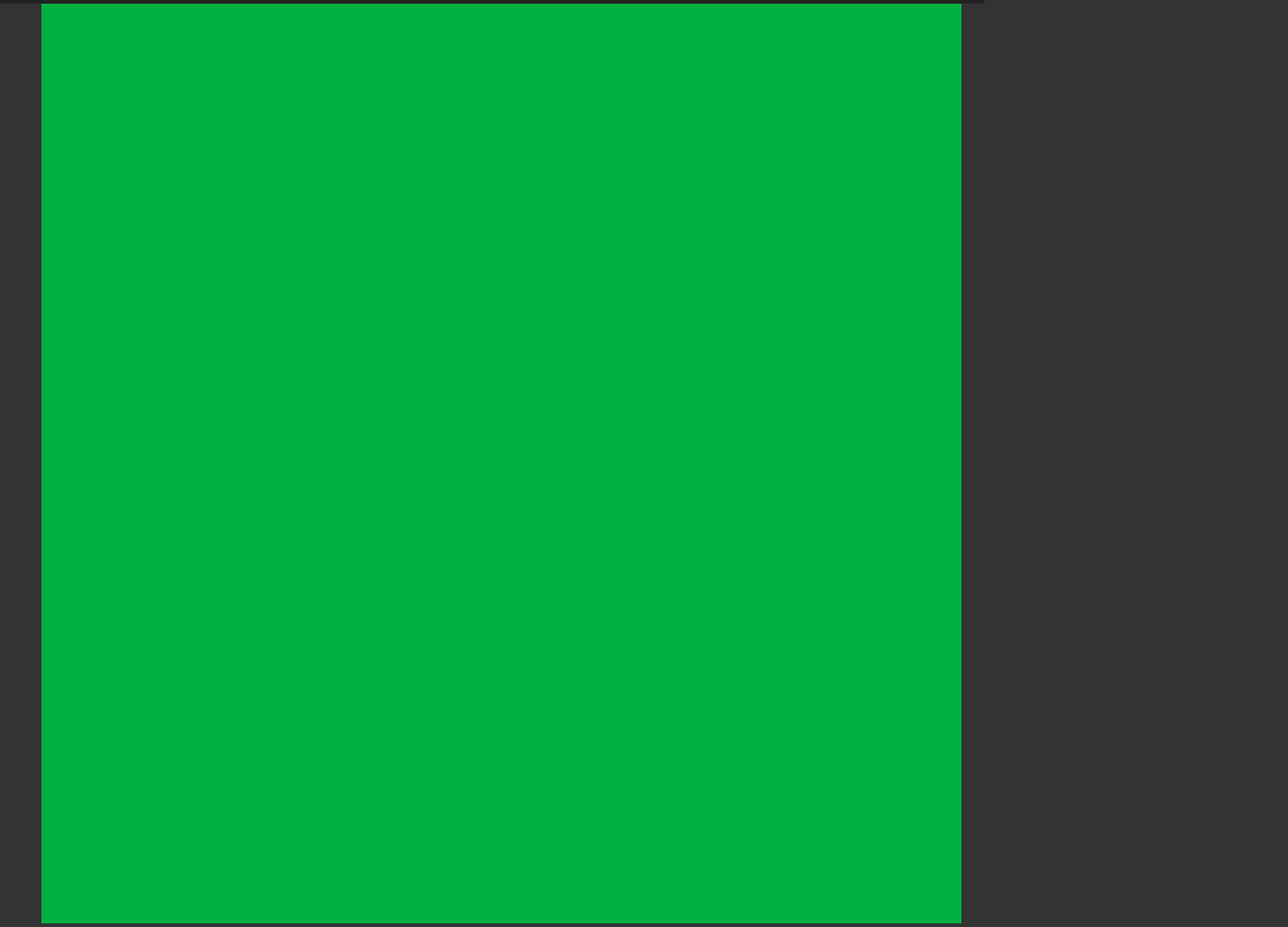
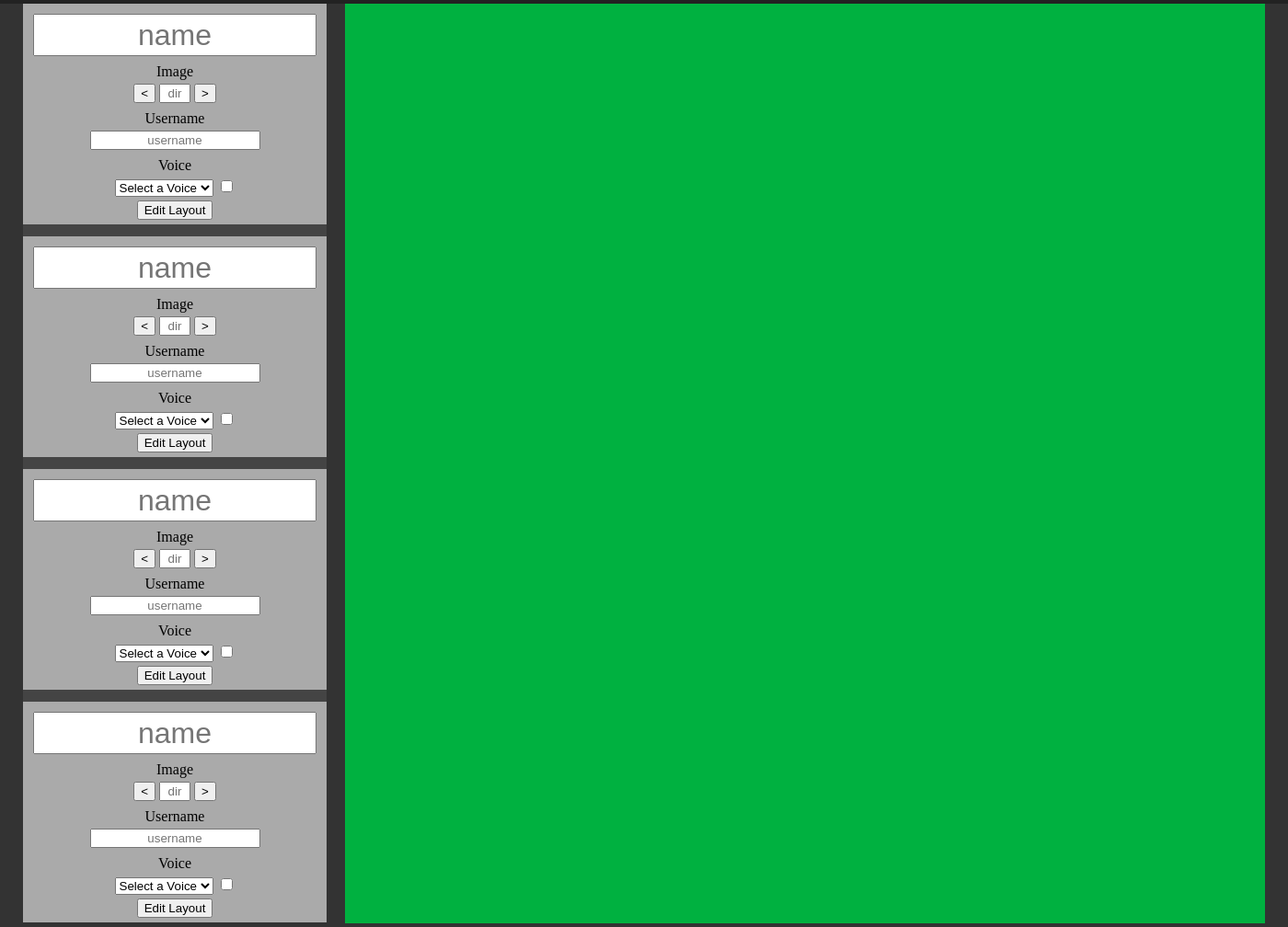
Before and after one commit to Flipped-Bit/Chat-Interrogator, an Electron app: page v2/index.html in a window 960 px wide. Shown: the part 36-1044 px from the top of the page at 92% size, 1400 px wide, since content can reach past the window. Drawn offline with Linux system fonts and the light colour scheme.

Commit message:
Added Control menus

```diff
--- a/v2/index.html
+++ b/v2/index.html
@@ -16,6 +16,138 @@
     </div>
     <div id="main-grid">
       <div id="sidebar">
+        <div class="card" id="config-1">
+          <div class="card-body">
+            <div>
+              <input class="card-header" placeholder="name">
+            </div>
+            <div>
+              <span>Image</span>
+            </div>
+            <div>
+              <button class="prev">&lt;</button>
+              <input class="direction-selector narrow" readonly placeholder="dir">
+              <button class="next">&gt;</button>
+            </div>
+            <div>
+              <span>Username</span>
+            </div>
+            <div>
+              <input class="username-selector" placeholder="username" >
+            </div>
+            <div>
+              <span>Voice</span>
+            </div>
+            <div>
+              <select placeholder="username">
+                <option>Select a Voice</option>
+              </select>
+              <input type="checkbox">
+            </div>
+            <div>
+              <button class="edit">Edit Layout</button>
+            </div>
+          </div>
+        </div>
+        <div class="card" id="config-2">
+          <div class="card-body">
+            <div>
+              <input class="card-header" placeholder="name">
+            </div>
+            <div>
+              <span>Image</span>
+            </div>
+            <div>
+              <button class="prev">&lt;</button>
+              <input class="direction-selector narrow" readonly placeholder="dir">
+              <button class="next">&gt;</button>
+            </div>
+            <div>
+              <span>Username</span>
+            </div>
+            <div>
+              <input class="username-selector" placeholder="username" >
+            </div>
+            <div>
+              <span>Voice</span>
+            </div>
+            <div>
+              <select placeholder="username">
+                <option>Select a Voice</option>
+              </select>
+              <input type="checkbox">
+            </div>
+            <div>
+              <button class="edit">Edit Layout</button>
+            </div>
+          </div>
+        </div>
+        <div class="card" id="config-3">
+          <div class="card-body">
+            <div>
+              <input class="card-header" placeholder="name">
+            </div>
+            <div>
+              <span>Image</span>
+            </div>
+            <div>
+              <button class="prev">&lt;</button>
+              <input class="direction-selector narrow" readonly placeholder="dir">
+              <button class="next">&gt;</button>
+            </div>
+            <div>
+              <span>Username</span>
+            </div>
+            <div>
+              <input class="username-selector" placeholder="username" >
+            </div>
+            <div>
+              <span>Voice</span>
+            </div>
+            <div>
+              <select placeholder="username">
+                <option>Select a Voice</option>
+              </select>
+              <input type="checkbox">
+            </div>
+            <div>
+              <button class="edit">Edit Layout</button>
+            </div>
+          </div>
+        </div>
+        <div class="card" id="config-4">
+          <div class="card-body">
+            <div>
+              <input class="card-header" placeholder="name">
+            </div>
+            <div>
+              <span>Image</span>
+            </div>
+            <div>
+              <button class="prev">&lt;</button>
+              <input class="direction-selector narrow" readonly placeholder="dir">
+              <button class="next">&gt;</button>
+            </div>
+            <div>
+              <span>Username</span>
+            </div>
+            <div>
+              <input class="username-selector" placeholder="username" >
+            </div>
+            <div>
+              <span>Voice</span>
+            </div>
+            <div>
+              <select placeholder="username">
+                <option>Select a Voice</option>
+              </select>
+              <input type="checkbox">
+            </div>
+            <div>
+              <button class="edit">Edit Layout</button>
+            </div>
+          </div>
+        </div>
       </div>
       <div id="canvas-container">
         <svg id="canvas" height="1000" width="1000"></svg>
--- a/v2/style.css
+++ b/v2/style.css
@@ -14,8 +14,15 @@ body {
   overflow: hidden;
 }
 
-button, input, select, svg {
+button,
+input,
+select,
+svg {
   -webkit-app-region: no-drag;
+}
+
+input[type="checkbox"] {
+  accent-color: black;
 }
 
 svg {
@@ -24,20 +31,46 @@ svg {
 
 .card {
   background-color: var(--light-grey);
+  height: 240px;
+}
+
+.card-body {
+  margin: 11px;
+}
+
+.card-body div,
+.card-body div input {
+  text-align: center;
+  margin-bottom: 4px;
+}
+
+.card-header {
+  font-size: xx-large;
+  height: 40px;
+  width: 300px;
 }
 
 .draggable {
   cursor: move;
 }
 
-.hidden {opacity: 0;}
-.hidden:hover {opacity: 1;}
+.hidden {
+  opacity: 0;
+}
+
+.hidden:hover {
+  opacity: 1;
+}
+
+.narrow {
+  width: 26px;
+}
 
 #canvas-container {
   grid-area: canvas;
 }
 
-#closeBtn{
+#closeBtn {
   background-color: transparent;
   border: 0;
   color: gray;
@@ -47,7 +80,7 @@ svg {
   width: 40px;
 }
 
-#closeBtn:hover{
+#closeBtn:hover {
   background-color: red;
   color: white;
 }
@@ -74,11 +107,15 @@ svg {
     "header"
     "main"
     "footer";
-    grid-template-columns: 1fr;
-    grid-template-rows: 40px 1000px;
+  grid-template-columns: 1fr;
+  grid-template-rows: 40px 1000px;
 }
 
 #sidebar {
   background-color: var(--mid-grey);
+  display: flex;
+  flex-direction: column;
   grid-area: sidebar;
+  height: 999px;
+  justify-content: space-between;
 }
```
